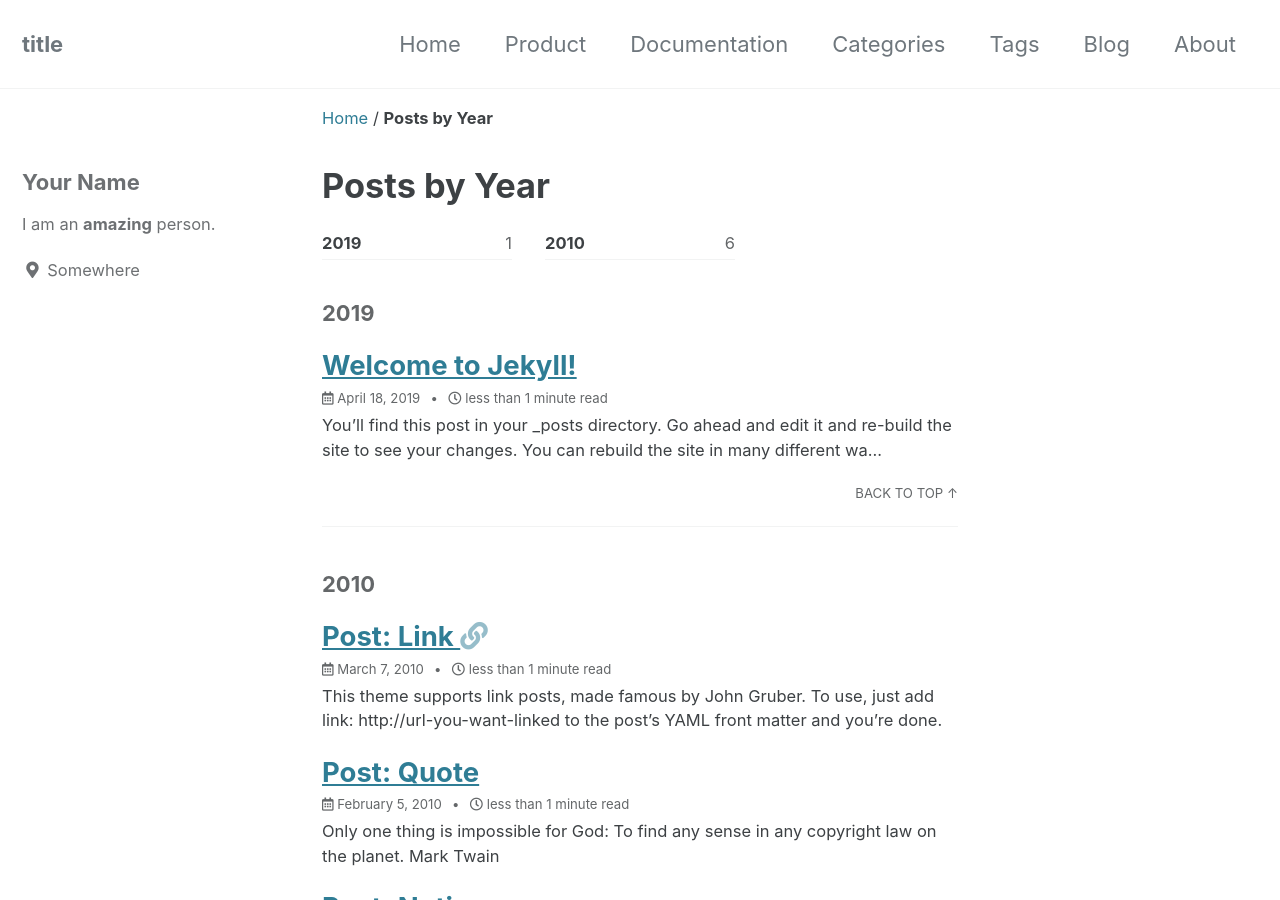
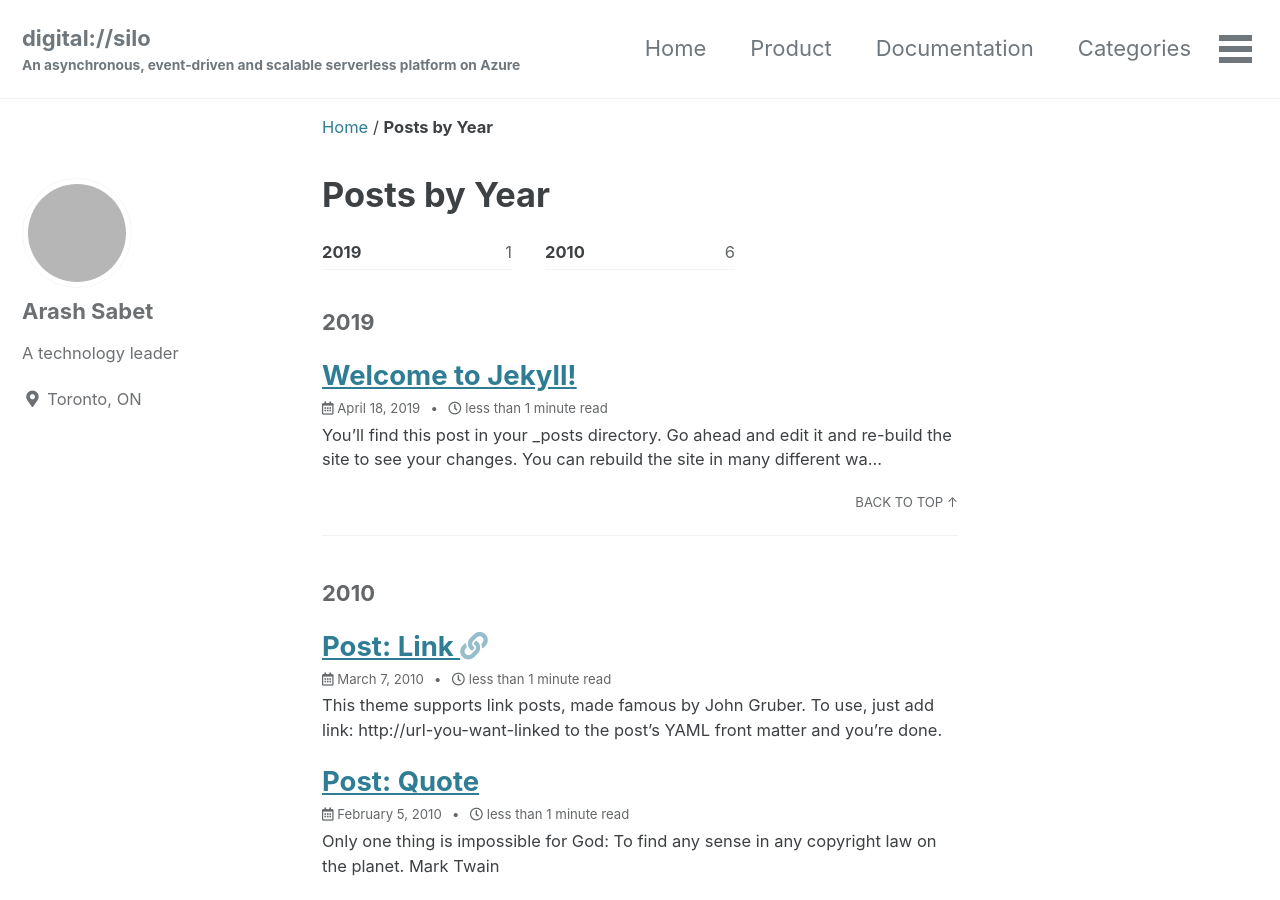
Before and after one commit to DigitalSilo/digitalsilo.github.io, a Jekyll site: the page built from _pages/year-archive.md, in a window 1280 px wide and 900 px high. Built offline with Jekyll 4.4.1, drawn with Linux system fonts in a browser that asks for light colours; cached includes are drawn as plain includes; some of the changed text lies outside the part shown; grey boxes are pictures that could not be loaded.

Commit message:
Drafted some changes to the config file #4

```diff
--- a/_config.yml
+++ b/_config.yml
@@ -16,17 +16,17 @@
 
 # Site Settings
 locale                   : "en-US"
-title                    : "title"
-title_separator          : "-"
-subtitle                 : # site tagline that appears below site title in masthead
-name                     : "Your Name"
-description              : "An amazing website."
+title                    : "Digital Silo, a scalable serverless platform on Azure"
+title_separator          : "|"
+subtitle                 : "An asynchronous, event-driven and scalable serverless platform on Azure"
+name                     : "Arash Sabet"
+description              : "Digital Silo collects stateless tasks, aka Grains, and executes them in an asynchronous scalable serverless environment on the Microsoft Azure Cloud technology. It accelerates the steps of making an application serverless-ready by eliminating the burden of infrastructure-driven implementation and letting developers concentrate on coding their business logic."
 url                      : "https://digitalsilo.io"
 baseurl                  : # the subpath of your site, e.g. "/blog"
 repository               : "DigitalSilo/digitalsilo.github.io"
 teaser                   : # path of fallback teaser image, e.g. "/assets/images/500x300.png"
 logo                     : # path of logo image to display in the masthead, e.g. "/assets/images/88x88.png"
-masthead_title           : # overrides the website title displayed in the masthead, use " " for no title
+masthead_title           : digital://silo
 breadcrumbs              : true # true, false (default)
 words_per_minute         : 200
 comments:
@@ -101,10 +101,10 @@
 
 # Site Author
 author:
-  name             : "Your Name"
-  avatar           : # path of avatar image, e.g. "/assets/images/bio-photo.jpg"
-  bio              : "I am an **amazing** person."
-  location         : "Somewhere"
+  name             : "Arash Sabet"
+  avatar           : "https://avatars.githubusercontent.com/u/26050123?s=460&amp;u=ae2a53aa211d50cd0829f1235c54dd633ad3a8b5&amp;v=4"
+  bio              : "A technology leader"
+  location         : "Toronto, ON"
   email            :
   links:
     - label: "Email"
```
Also changed, not shown: _pages/home.md (+1 -1 lines).
